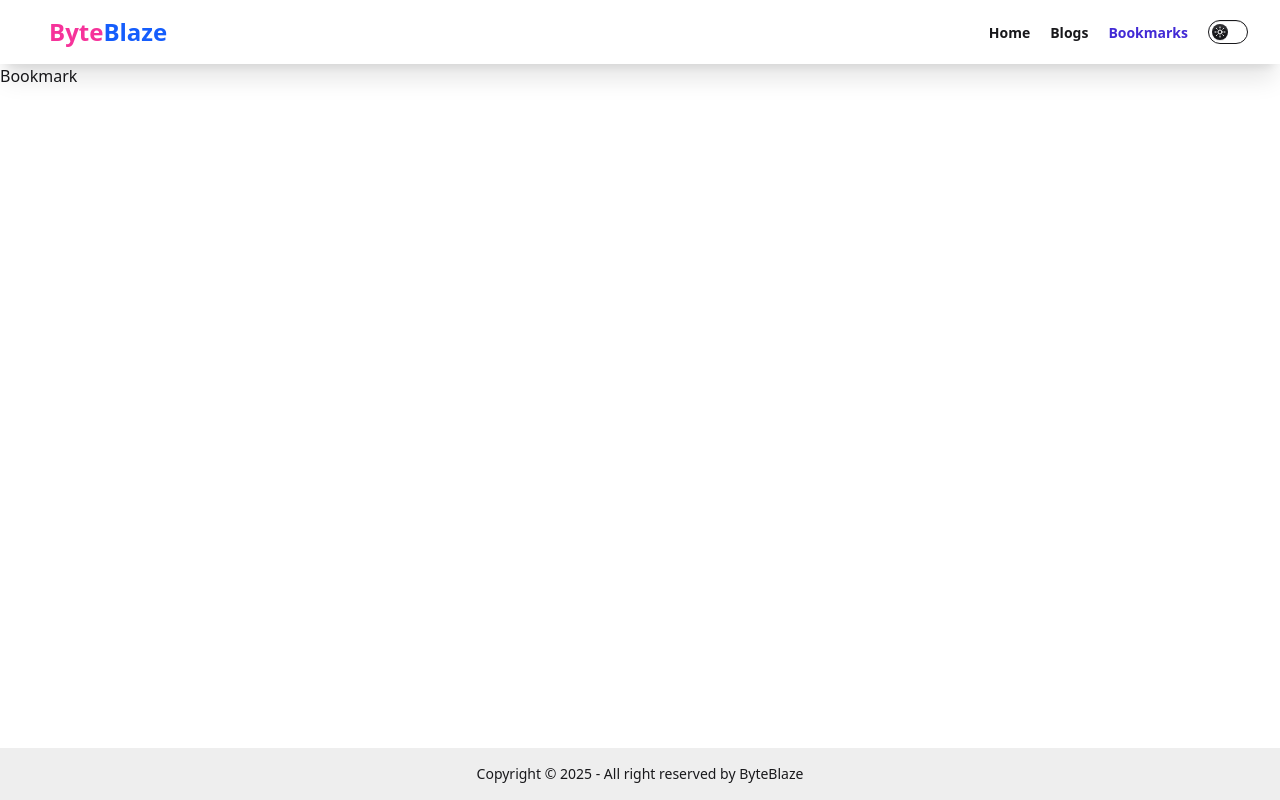
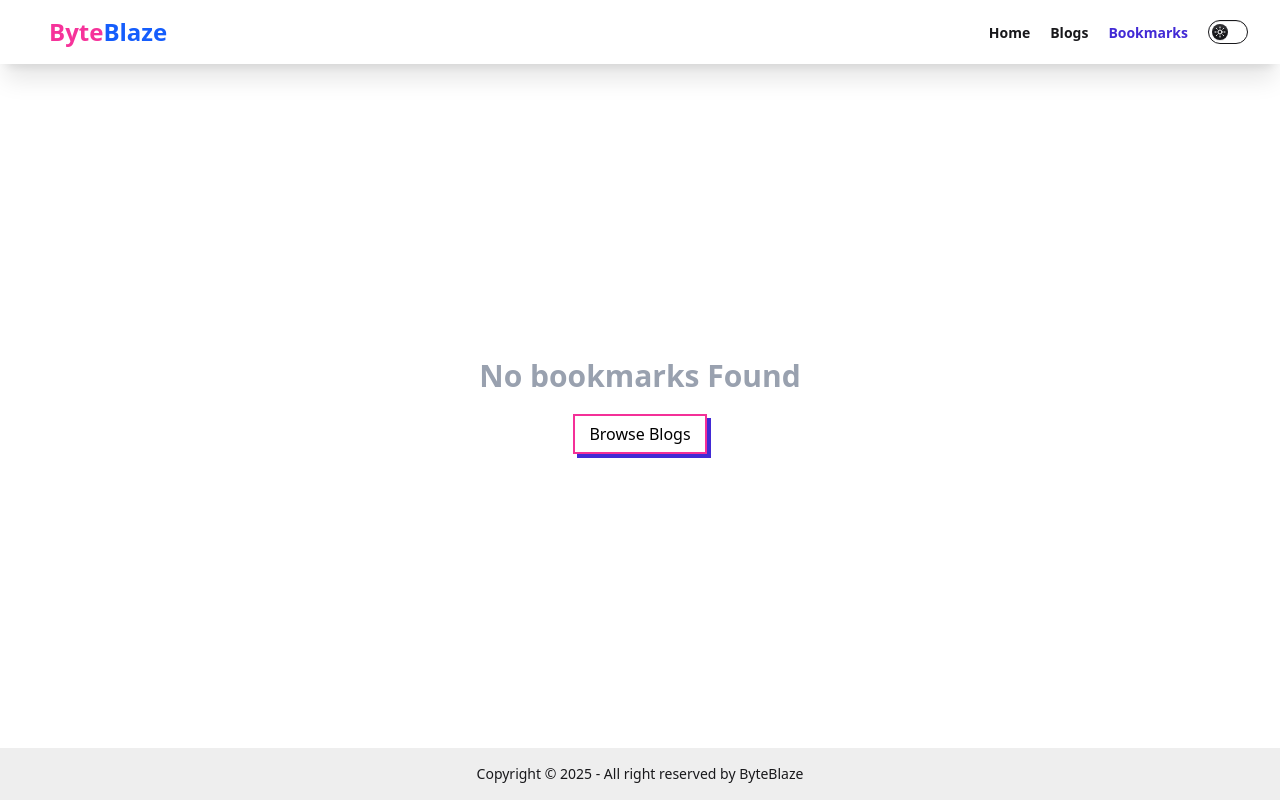
Before and after one commit to Maneulislam/Byte-Blaze, a React (Vite) app: page /bookmarks in a window 1280 px wide. Built offline with nearby package versions, Linux system fonts and the light colour scheme.

Commit message:
Project Almost Complete

```diff
--- a/src/component/BlogCard.jsx
+++ b/src/component/BlogCard.jsx
@@ -1,10 +1,14 @@
 import React from 'react';
 import { Link } from 'react-router';
 import svg from '../assets/404.jpg'
+import { MdDeleteForever } from "react-icons/md";
 
-const BlogCard = ({ blog }) => {
+
+const BlogCard = ({ blog, deletable, handleDelete }) => {
 
     return (
+
+        <div className='relative flex'>
 
             <Link to={`/blog/${blog.id}`} rel="noopener noreferrer" href="#" className="transition border-2 border-primary-40  hover:border-secondary hover:scale-105   max-w-sm mx-auto group hover:no-underline focus:no-underline bg-gray-900 dark:bg-gray-50">
                 <img role="presentation" className="object-cover w-full rounded h-44 bg-gray-500 dark:bg-gray-500" src={blog.cover_image || svg} />
@@ -13,8 +17,23 @@ const BlogCard = ({ blog }) => {
                     <span className="text-xs text-gray-400 dark:text-gray-600">{new Date(blog.published_at).toLocaleDateString()}</span>
                     <p>{blog.description}</p>
                 </div>
+
+
             </Link>
 
+            {
+                deletable && (
+                    <div onClick={() => handleDelete(blog.id)} className='absolute -top-5 right-5 bg-fuchsia-100 rounded-full p-3  hover:scale-105 hover:bg-blue-200' >
+                        <MdDeleteForever size={25} className='text-secondary'></MdDeleteForever>
+                    </div>
+                )
+
+
+
+            }
+
+
+        </div>
     );
 };
 
--- /dev/null
+++ b/src/component/Empty.jsx
@@ -0,0 +1,19 @@
+import React from 'react';
+import { NavLink } from 'react-router';
+
+const Empty = ({ message, label, address }) => {
+    return (
+        <div className='min-h-[calc(100vh-116px)] flex flex-col justify-center items-center space-y-5'>
+            <p className='text-3xl text-gray-400 font-bold'>{message}</p>
+            <NavLink to={address}>
+                <a href="#_" class="relative inline-block px-4 py-2 font-medium group">
+                    <span class="absolute inset-0 w-full h-full transition duration-200 ease-out transform translate-x-1 translate-y-1 bg-primary group-hover:-translate-x-0 group-hover:-translate-y-0"></span>
+                    <span class="absolute inset-0 w-full h-full bg-white border-2 border-secondary group-hover:bg-primary"></span>
+                    <span class="relative text-black group-hover:text-white">{label}</span>
+                </a>
+            </NavLink>
+        </div>
+    );
+};
+
+export default Empty;
--- a/src/pages/Blog.jsx
+++ b/src/pages/Blog.jsx
@@ -15,7 +15,7 @@ const Blog = () => {
 
 
     const handleBookmark = (blog) => {
-        saveBlog(blog)
+        saveBlog(blog);
     }
 
 
--- a/src/pages/Blogs.jsx
+++ b/src/pages/Blogs.jsx
@@ -27,7 +27,7 @@ const Blogs = () => {
                 </a>
                 <div className="grid justify-center grid-cols-1 gap-6 sm:grid-cols-2 lg:grid-cols-3">
                     {
-                        blogs.map(blog => <BlogCard blog={blog} key={blog.id}></BlogCard>)
+                        blogs.slice(1, 19).map(blog => <BlogCard blog={blog} key={blog.id}></BlogCard>)
                     }
 
                 </div>
--- a/src/pages/Bookmark.jsx
+++ b/src/pages/Bookmark.jsx
@@ -1,10 +1,41 @@
-import React from 'react';
+import React, { useEffect, useState } from 'react';
+import BlogCard from '../component/BlogCard';
+import { deleteBlog, getBlog } from '../utilities';
+import Empty from '../component/Empty';
 
 const Bookmark = () => {
+
+    const [blogs, setBlogs] = useState([]);
+
+    useEffect(() => {
+        const storedBlogs = getBlog();
+        setBlogs(storedBlogs)
+    }, [])
+
+
+    const handleDelete = (id) => {
+        deleteBlog(id);
+
+        const storedBlogs = getBlog();
+        setBlogs(storedBlogs);
+    }
+
+
+
+    if (blogs.length === 0) return <Empty address={'/blogs'} message="No bookmarks Found" label={"Browse Blogs"}></Empty >
+
+
     return (
-        <div>
-            <h3>Bookmark</h3>
+
+        <div >
+            <div className="grid px-4  sm:px-8 lg:px-12 py-8 justify-center grid-cols-1 gap-6  sm:grid-cols-2 lg:grid-cols-3 ">
+                {
+                    blogs.map(blog => <BlogCard handleDelete={handleDelete} deletable={true} blog={blog} key={blog.id}></BlogCard>)
+                }
+
+            </div>
         </div>
+
     );
 };
 
```
Lines whose indentation alone changed are shown as unchanged.
